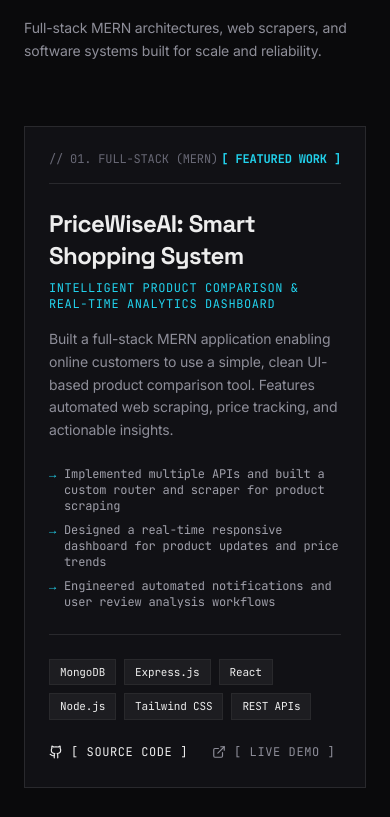
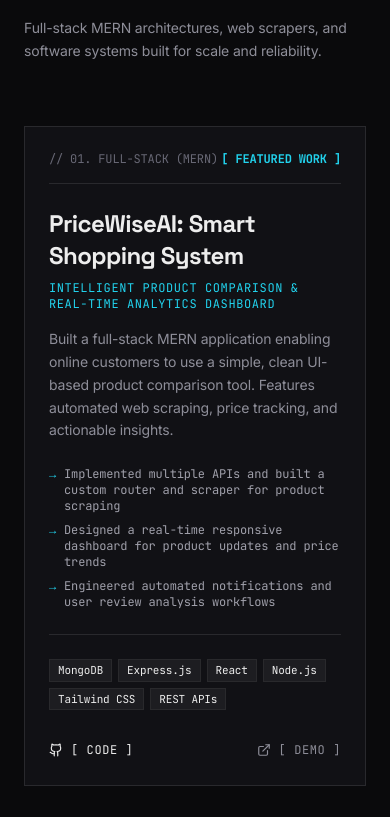
Before and after one commit to ayaanshaikh24/Portfolio, a React (Vite) app: page / in a window 390 px wide. Shown: the part 4960-5777 px from the top of the page. Built offline with nearby package versions, Linux system fonts and the light colour scheme; a web font is replaced by a local one.

Commit message:
fix: resolve scroll pinning trap in projects section by converting to responsive editorial grid

```diff
--- a/src/components/Projects.jsx
+++ b/src/components/Projects.jsx
@@ -9,69 +9,52 @@
 gsap.registerPlugin(ScrollTrigger);
 
 export default function Projects() {
-  const sectionRef = useRef(null);
-  const triggerRef = useRef(null);
-  const panelsContainerRef = useRef(null);
+  const containerRef = useRef(null);
 
   useEffect(() => {
     const prefersReducedMotion = window.matchMedia('(prefers-reduced-motion: reduce)').matches;
     if (prefersReducedMotion) return;
 
-    // Only apply horizontal scroll on desktop (>= 1024px)
-    const mm = gsap.matchMedia();
+    const ctx = gsap.context(() => {
+      // Stagger in each project card on scroll
+      gsap.fromTo(
+        '.project-panel',
+        { y: 40, opacity: 0 },
+        {
+          y: 0,
+          opacity: 1,
+          duration: 0.8,
+          stagger: 0.15,
+          ease: 'power3.out',
+          scrollTrigger: {
+            trigger: containerRef.current,
+            start: 'top 80%',
+            toggleActions: 'play none none none',
+          },
+        }
+      );
+    }, containerRef);
 
-    mm.add("(min-width: 1024px)", () => {
-      const panels = panelsContainerRef.current;
-      if (!panels) return;
-
-      const totalWidth = panels.scrollWidth - window.innerWidth + 120;
-
-      const tween = gsap.to(panels, {
-        x: -totalWidth,
-        ease: "none",
-        scrollTrigger: {
-          trigger: triggerRef.current,
-          pin: true,
-          scrub: 1,
-          start: "top top",
-          end: () => `+=${panels.scrollWidth}`,
-          invalidateOnRefresh: true,
-        },
-      });
-
-      return () => {
-        tween.kill();
-      };
-    });
-
-    return () => mm.revert();
+    return () => ctx.revert();
   }, []);
 
   return (
-    <section id="projects" ref={sectionRef} className="editorial-border-b">
-      {/* Pinned Container for Desktop */}
-      <div ref={triggerRef} className="relative overflow-hidden py-24 sm:py-32">
-        <div className="max-w-7xl mx-auto px-6 sm:px-8 lg:px-12 mb-12">
+    <section id="projects" ref={containerRef} className="py-24 sm:py-32 editorial-border-b">
+      <div className="max-w-7xl mx-auto px-6 sm:px-8 lg:px-12">
         <SectionHeader
           index="03 / PROJECTS"
           title="Selected Engineering Works"
           subtitle="Full-stack MERN architectures, web scrapers, and software systems built for scale and reliability."
         />
-        </div>
 
-        {/* Horizontal Track (Desktop) / Vertical Stack (Mobile) */}
-        <div
-          ref={panelsContainerRef}
-          className="flex flex-col lg:flex-row gap-12 lg:gap-0 lg:pl-12 lg:w-max will-change-transform"
-        >
+        {/* Clean, Non-Trapping Multi-Panel Project Showcase Grid */}
+        <div className="grid grid-cols-1 lg:grid-cols-3 gap-8">
           {projects.map((project, idx) => (
             <div
               key={project.id}
-              className="w-full lg:w-[720px] px-6 sm:px-8 lg:px-8 shrink-0 flex flex-col justify-between group"
+              className="project-panel flex flex-col justify-between bg-slate-50 dark:bg-[#111115] border border-slate-200 dark:border-white/10 p-6 sm:p-8 transition-all duration-300 hover:border-cyan-400/60 group"
             >
-              {/* Full-bleed panel separated by hairline border */}
-              <div className="bg-slate-50 dark:bg-[#111115] border border-slate-200 dark:border-white/10 p-6 sm:p-8 flex flex-col justify-between h-full transition-all duration-300 group-hover:border-cyan-400/50">
-                {/* Panel Header */}
+              {/* Header & Meta */}
               <div>
                 <div className="flex items-center justify-between font-mono text-xs text-slate-400 dark:text-[#686875] pb-4 mb-6 border-b border-slate-200 dark:border-white/10">
                   <span>// 0{idx + 1}. {project.category.toUpperCase()}</span>
@@ -82,7 +65,7 @@
                   ) : null}
                 </div>
 
-                  <h3 className="text-2xl sm:text-3xl font-bold tracking-tight text-slate-900 dark:text-[#ededed] mb-2 font-heading">
+                <h3 className="text-2xl font-bold tracking-tight text-slate-900 dark:text-[#ededed] mb-2 font-heading group-hover:text-cyan-400 transition-colors">
                   {project.title}
                 </h3>
 
@@ -94,7 +77,7 @@
                   {project.description}
                 </p>
 
-                  {/* Highlights */}
+                {/* Key Features Bullet points */}
                 {project.features && (
                   <div className="space-y-2 mb-6 font-mono text-xs text-slate-700 dark:text-[#a0a0ab]">
                     {project.features.map((feat, fIdx) => (
@@ -107,20 +90,20 @@
                 )}
               </div>
 
-                {/* Tech tags & Actions */}
+              {/* Tech stack & Actions */}
               <div className="pt-6 border-t border-slate-200 dark:border-white/10">
-                  <div className="flex flex-wrap gap-2 mb-6">
+                <div className="flex flex-wrap gap-1.5 mb-6">
                   {project.tech.map((t) => (
                     <span
                       key={t}
-                        className="font-mono text-[11px] px-2.5 py-1 bg-slate-200/70 dark:bg-white/5 text-slate-800 dark:text-[#ededed] border border-slate-300/80 dark:border-white/5"
+                      className="font-mono text-[11px] px-2 py-0.5 bg-slate-200/70 dark:bg-white/5 text-slate-800 dark:text-[#ededed] border border-slate-300/80 dark:border-white/5"
                     >
                       {t}
                     </span>
                   ))}
                 </div>
 
-                  <div className="flex items-center gap-6 font-mono text-xs">
+                <div className="flex items-center justify-between font-mono text-xs pt-2">
                   <MagneticElement strength={0.2}>
                     <a
                       href={project.github}
@@ -129,7 +112,7 @@
                       className="editorial-link text-slate-900 dark:text-[#ededed] hover:text-cyan-400"
                     >
                       <Github className="w-3.5 h-3.5 mr-1 inline" />
-                        <span>[ SOURCE CODE ]</span>
+                      <span>[ CODE ]</span>
                     </a>
                   </MagneticElement>
 
@@ -147,10 +130,9 @@
                       className="editorial-link text-slate-600 dark:text-[#8e8e99] hover:text-slate-900 dark:hover:text-[#ededed]"
                     >
                       <ExternalLink className="w-3.5 h-3.5 mr-1 inline" />
-                        <span>[ LIVE DEMO ]</span>
+                      <span>[ DEMO ]</span>
                     </a>
                   </MagneticElement>
-                  </div>
                 </div>
               </div>
             </div>
```
Lines whose indentation alone changed are shown as unchanged.
